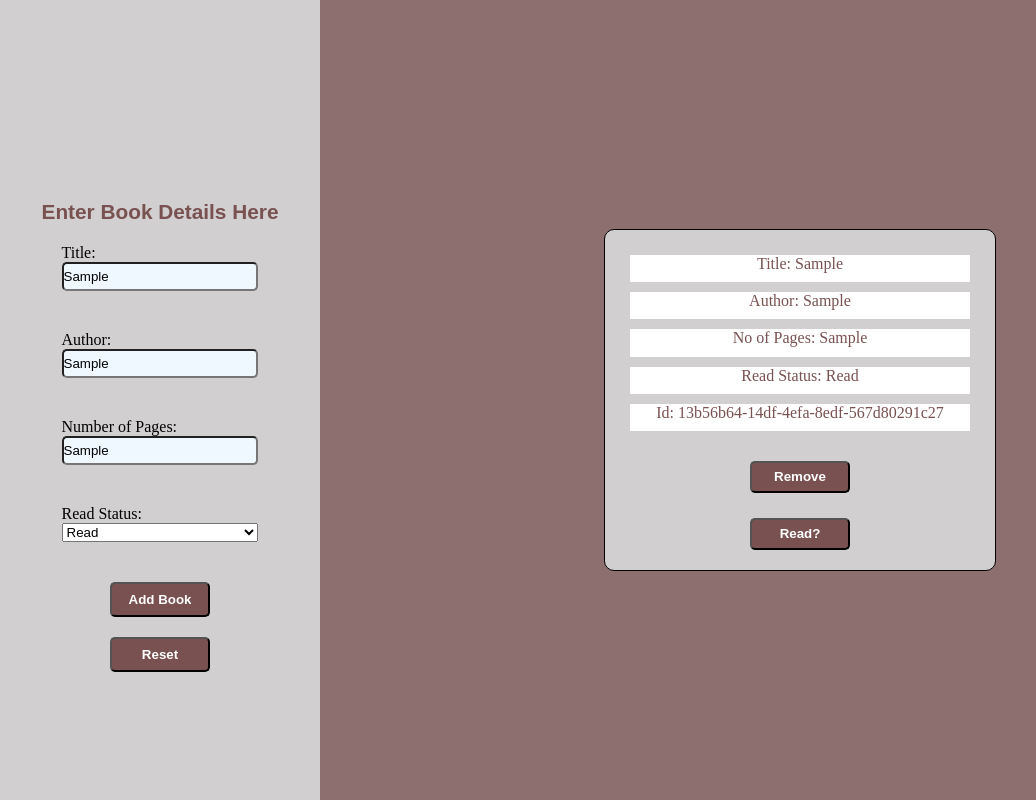
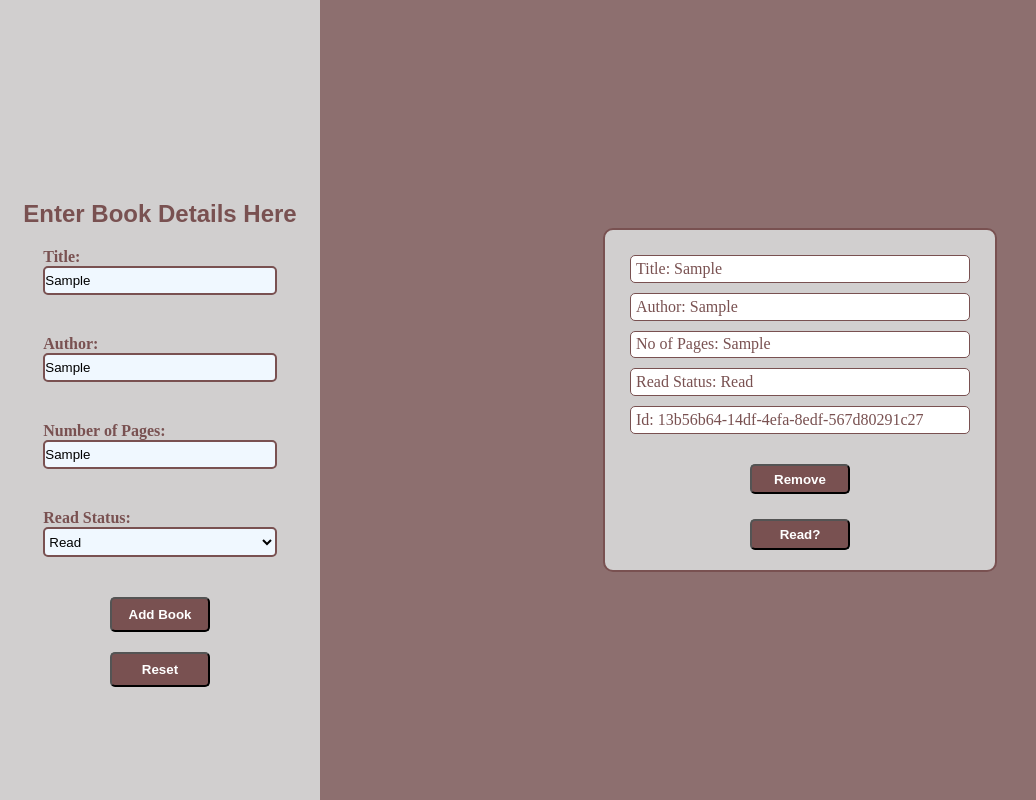
Before and after one commit to aparadkar315/library, a plain HTML site: page index.html in a window 1280 px wide. Both pictures are taken after typing "Sample", "Sample", "Sample" into the empty fields and a click on the button "Add Book". Shown: the whole page, without its empty margins (0-1036 px from the left). Drawn offline with Linux system fonts and the light colour scheme.

Commit message:
Add style

```diff
--- a/style.css
+++ b/style.css
@@ -27,10 +27,20 @@ p {
     background-color: rgb(209, 207, 207);
 }
 
-input {
+input, select {
     height: 25px;
     border-radius: 5px;
+    border: 2px solid rgb(121, 81, 81);
     background-color: aliceblue;
+}
+
+label {
+    color: rgb(121, 81, 81);
+    font-weight: 900;
+}
+
+select {
+    height: 30px;
 }
 
 fieldset {
@@ -40,7 +50,7 @@ fieldset {
 }
 
 legend {
-    font-size: 1.3rem;
+    font-size: 1.5rem;
     font-family: 'Arial Narrow Bold', sans-serif;
     font-weight: 900;
     color: rgb(121, 81, 81);
@@ -72,7 +82,11 @@ legend {
     background-color: white;
     display:flex;
     color: rgb(121, 81, 81);
-    justify-content:center;
+    justify-content:start;
+    border: 1px solid rgb(121, 81, 81);
+    align-items: center;
+    border-radius: 5px;
+    padding-left: 5px;
 }
 
 .book {
@@ -83,7 +97,7 @@ legend {
     margin: 20px;
     color:rgba(129, 72, 72, 1);
     padding: 20px;
-    border: 1px solid black;
+    border: 2px solid rgb(121, 81, 81);
     border-radius: 10px;
     white-space: pre;
 }
```
